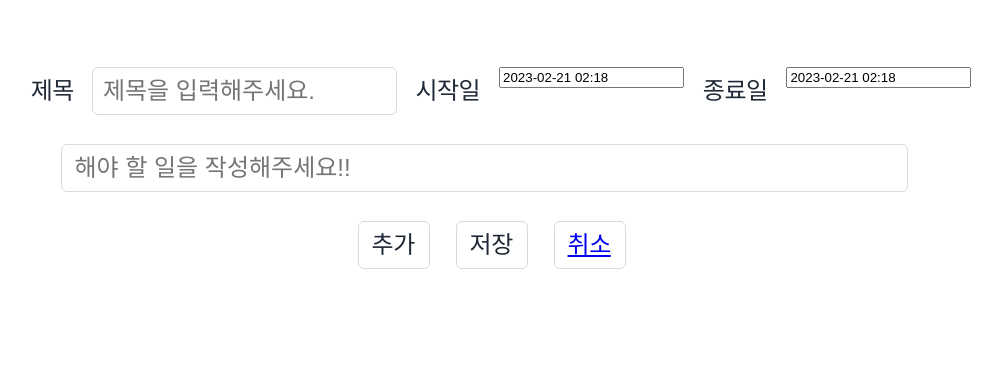
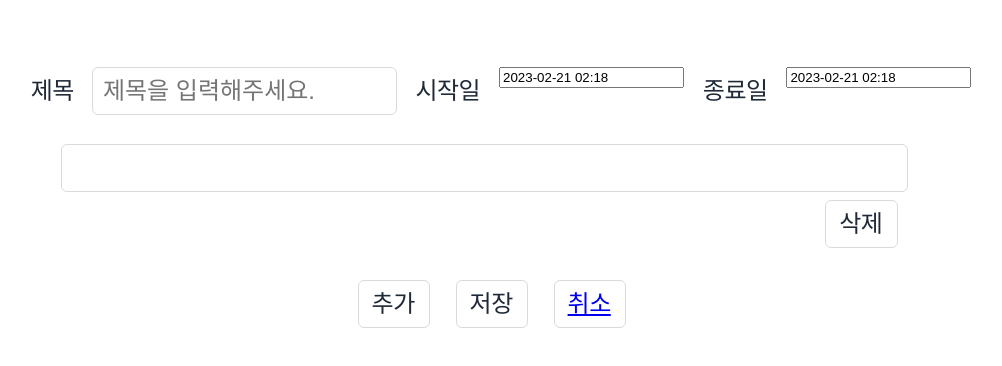
Before and after one commit to jaehyukkk/todolist, a React (Create React App) app: page /input in a window 1280 px wide. Shown: the top 366 px of the page, without its empty margins (148-1150 px from the left). Built offline with nearby package versions, Linux system fonts and the light colour scheme.

Commit message:
add : post-content

```diff
--- a/package.json
+++ b/package.json
@@ -15,6 +15,7 @@
     "@testing-library/jest-dom": "^5.16.5",
     "@testing-library/react": "^13.4.0",
     "@testing-library/user-event": "^13.5.0",
+    "axios": "^1.3.3",
     "date-fns": "^2.29.3",
     "react": "^18.2.0",
     "react-datepicker": "^4.10.0",
--- a/src/component/content/ContentForm.js
+++ b/src/component/content/ContentForm.js
@@ -1,4 +1,5 @@
-import { React, useState, useEffect } from "react";
+import { React, useState } from "react";
+import axios from "axios";
 import DatePicker from "react-datepicker";
 import { Link } from "react-router-dom";
 import { ko } from "date-fns/esm/locale";
@@ -6,29 +7,40 @@ import "react-datepicker/dist/react-datepicker.css";
 import "./contentForm.scss";
 const ContentForm = () => {
   const [startDate, setStartDate] = useState(new Date());
-  const [count, setCount] = useState(0);
-  const [divs, setDivs] = useState([]);
-  const [Contents, setContents] = useState([]);
+  const [endDate, setEndDate] = useState(new Date());
+  const [items, setItems] = useState([0]);
+  const [subject, setSubject] = useState();
 
   const addSubject = (e) => {
-    console.log(e);
+    setSubject(e.target.value);
   };
 
-  const addDiv = () => {
-    setCount(count + 1);
-    setDivs((prevDivs) => [
-      ...prevDivs,
-      <input
-        key={count}
-        type="text"
-        placeholder="해야 할 일을 작성해주세요!!"
-      />,
-    ]);
+  const handleAdd = () => {
+    setItems([...items, { id: items.length }]);
   };
 
-  useEffect(() => {
-    console.log(count);
-  }, [count]);
+  const handleDelete = (id) => {
+    setItems(items.filter((item) => item.id !== id));
+  };
+
+  const handleSave = () => {
+    const data = {
+      subject: subject,
+      startDate: startDate,
+      endDate: endDate,
+      items: items.map((item) => item.value),
+    };
+
+    console.log(data);
+    // axios
+    //   .post("http://localhost:3000/input", data)
+    //   .then((response) => {
+    //     console.log(response.data);
+    //   })
+    //   .catch((error) => {
+    //     console.log(error);
+    //   });
+  };
 
   return (
     <div className="content-form__container">
@@ -48,12 +60,12 @@ const ContentForm = () => {
               <DatePicker
                 locale={ko}
                 selected={startDate}
-                onChange={(date) => setStartDate(date)}
                 showTimeSelect
                 timeFormat="HH:mm"
                 timeIntervals={15}
                 timeCaption="time"
                 dateFormat="yyyy-MM-dd HH:mm"
+                onChange={(date) => setStartDate(date)}
               />
             </div>
             <div className="content-form__endDate">종료일</div>
@@ -61,27 +73,47 @@ const ContentForm = () => {
               <DatePicker
                 locale={ko}
                 selected={startDate}
-                onChange={(date) => setStartDate(date)}
                 showTimeSelect
                 timeFormat="HH:mm"
                 timeIntervals={15}
                 timeCaption="time"
                 dateFormat="yyyy-MM-dd HH:mm"
+                onChange={(date) => setEndDate(date)}
               />
             </div>
           </div>
           <div className="content">
-            <input
-              key={count}
-              type="text"
-              placeholder={"해야 할 일을 작성해주세요!!"}
-            />
-            {divs}
+            {items.map((item) => (
+              <div key={item.id}>
+                <input
+                  key={item.id}
+                  type="text"
+                  placeholder={item.id}
+                  onChange={(e) =>
+                    setItems(
+                      items.map((item) =>
+                        item.id === item.id
+                          ? { id: item.id, value: e.target.value }
+                          : item
+                      )
+                    )
+                  }
+                />
+                <div
+                  className="content-form__delBtn"
+                  onClick={() => handleDelete(item.id)}
+                >
+                  삭제
+                </div>
+              </div>
+            ))}
           </div>
-          <div className="content-form__btn" onClick={addDiv}>
+          <div className="content-form__btn" onClick={handleAdd}>
             추가
           </div>
-          <div className="content-form__btn">저장</div>
+          <div className="content-form__btn" onClick={handleSave}>
+            저장
+          </div>
           <div className="content-form__btn">
             <Link to="/">취소</Link>
           </div>
--- a/src/component/content/contentForm.scss
+++ b/src/component/content/contentForm.scss
@@ -55,6 +55,7 @@
         flex-basis: calc(100%);
         text-align: left;
         padding: 2vh 6.3vw;
+
         input {
           line-height: 30px;
           border: 1px solid #dadada;
@@ -64,6 +65,16 @@
           margin-top: 1vw;
           font-size: 1.5rem;
         }
+        .content-form__delBtn {
+          float: right;
+          line-height: 30px;
+          border: 1px solid #dadada;
+          border-radius: 6px;
+          width: 3.5vw;
+          padding: 1vh 1vw;
+          margin: 1vh 2vw;
+          font-size: 1.5rem;
+        }
       }
       button {
         line-height: 30px;
@@ -71,16 +82,17 @@
         border-radius: 6px;
         width: 3.5vw;
         padding: 1vh 1vw;
-        margin: 1vw;
+        margin: 1vh 1vw;
         font-size: 1.5rem;
       }
+
       .content-form__btn {
         line-height: 30px;
         border: 1px solid #dadada;
         border-radius: 6px;
         width: 3.5vw;
         padding: 1vh 1vw;
-        margin: 1vw;
+        margin: 1vh 1vw;
         font-size: 1.5rem;
       }
     }
```
Also changed, not shown: 2 other files (tests, documents, lock files or other folders).
